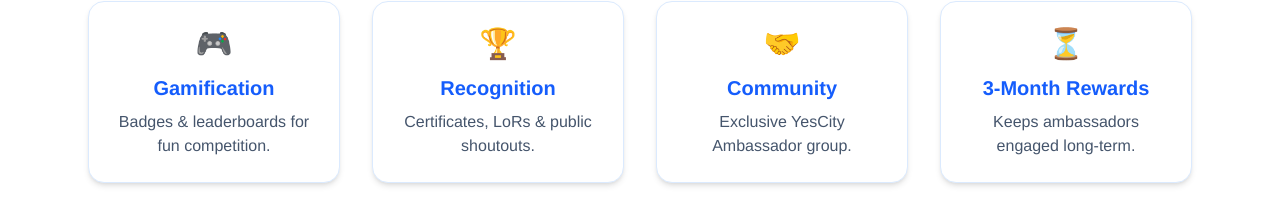
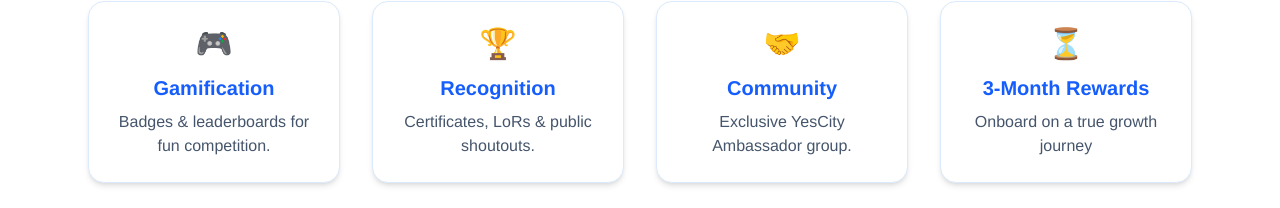
Before and after one commit to AadityaPandey30/Contribution, a Next.js app: page /ambassador in a window 1280 px wide. Shown: the part 1747-1955 px from the top of the page. Built offline with nearby package versions, Linux system fonts and the light colour scheme.

Commit message:
Updated content

```diff
--- a/src/app/ambassador/page.js
+++ b/src/app/ambassador/page.js
@@ -208,7 +208,7 @@ export default function CampusAmbassadorPage() {
             {
               icon: "⏳",
               title: "3-Month Rewards",
-              desc: "Keeps ambassadors engaged long-term.",
+              desc: "Onboard on a true growth journey",
             },
           ].map((item, idx) => (
             <div
```
